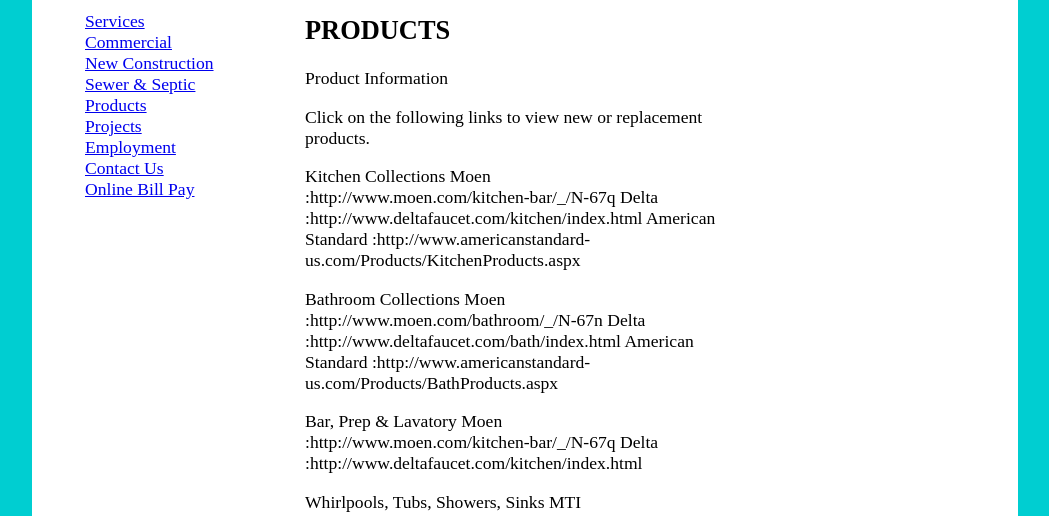
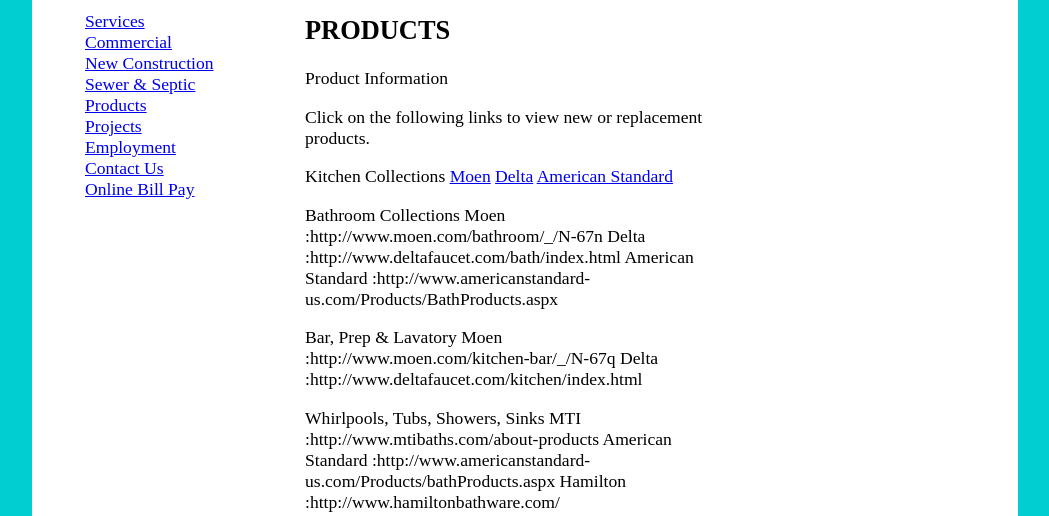
Before and after one commit to mellyons/schoolproject, a plain HTML site: page files/commercial/products.htm in a window 1280 px wide. Shown: the part 230-746 px from the top of the page, without its empty margins (115-1164 px from the left). Drawn offline with Linux system fonts and the light colour scheme.

Commit message:
Update products.htm

```diff
--- a/files/commercial/products.htm
+++ b/files/commercial/products.htm
@@ -52,9 +52,9 @@
 					<p>Click on the following links to view new or replacement products.</p>
 
 <p>Kitchen Collections
-Moen				:http://www.moen.com/kitchen-bar/_/N-67q
-Delta				:http://www.deltafaucet.com/kitchen/index.html
-American Standard	:http://www.americanstandard-us.com/Products/KitchenProducts.aspx</p>
+<a href="http://www.moen.com/kitchen-bar/_/N-67q">Moen</a>
+<a href="http://www.deltafaucet.com/kitchen/index.html">Delta</a>
+<a href="http://www.americanstandard-us.com/Products/KitchenProducts.aspx">American Standard</a></p>
 
 <p>Bathroom Collections
 Moen				:http://www.moen.com/bathroom/_/N-67n
```
